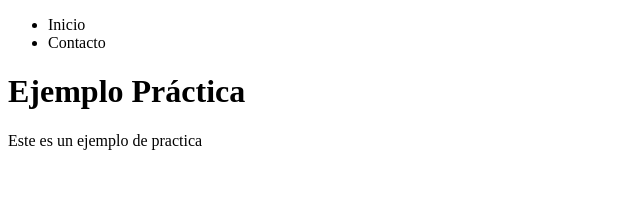
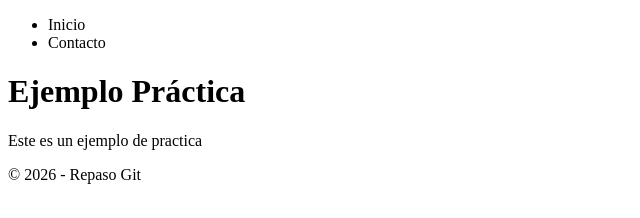
Before and after one commit to RaulGordillo/ejemplo-repositorio, a plain HTML site: page index.html in a window 1280 px wide. Shown: the whole page, without its empty margins (0-640 px from the left). Drawn offline with Linux system fonts and the light colour scheme.

Commit message:
Añade el pie de página

```diff
--- a/index.html
+++ b/index.html
@@ -21,4 +21,6 @@
 
 </body>
 
+<footer><p>© 2026 - Repaso Git</p></footer>
+
 </html>
```
